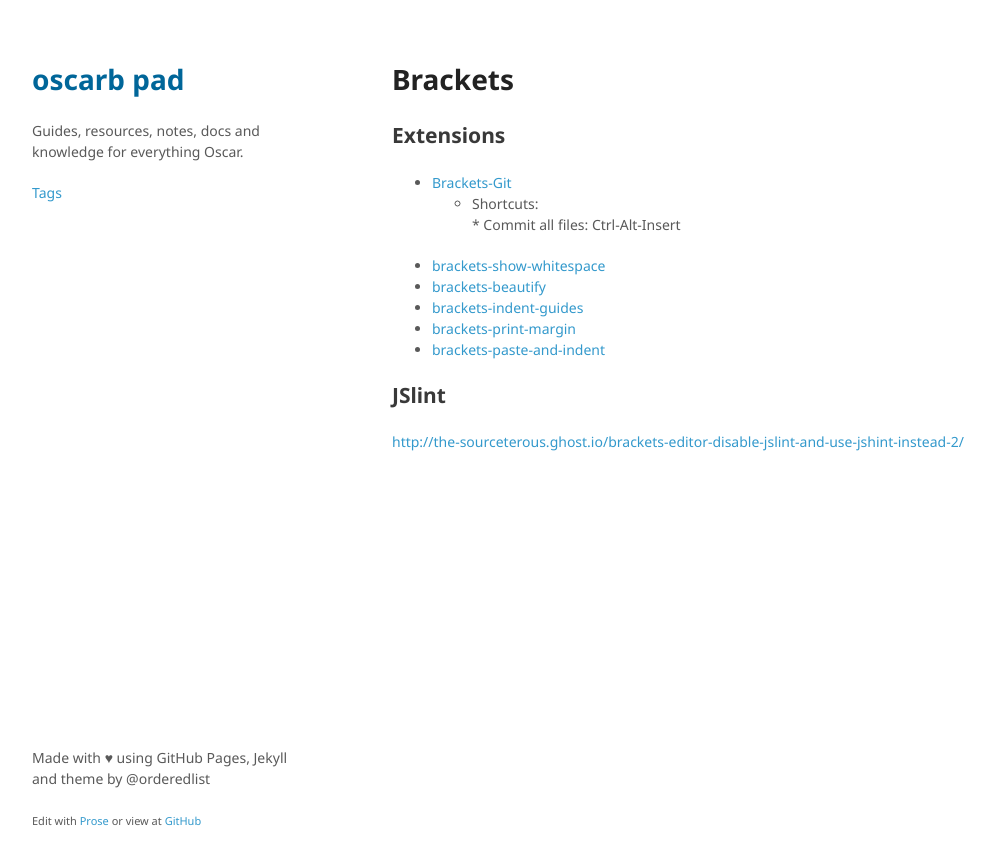
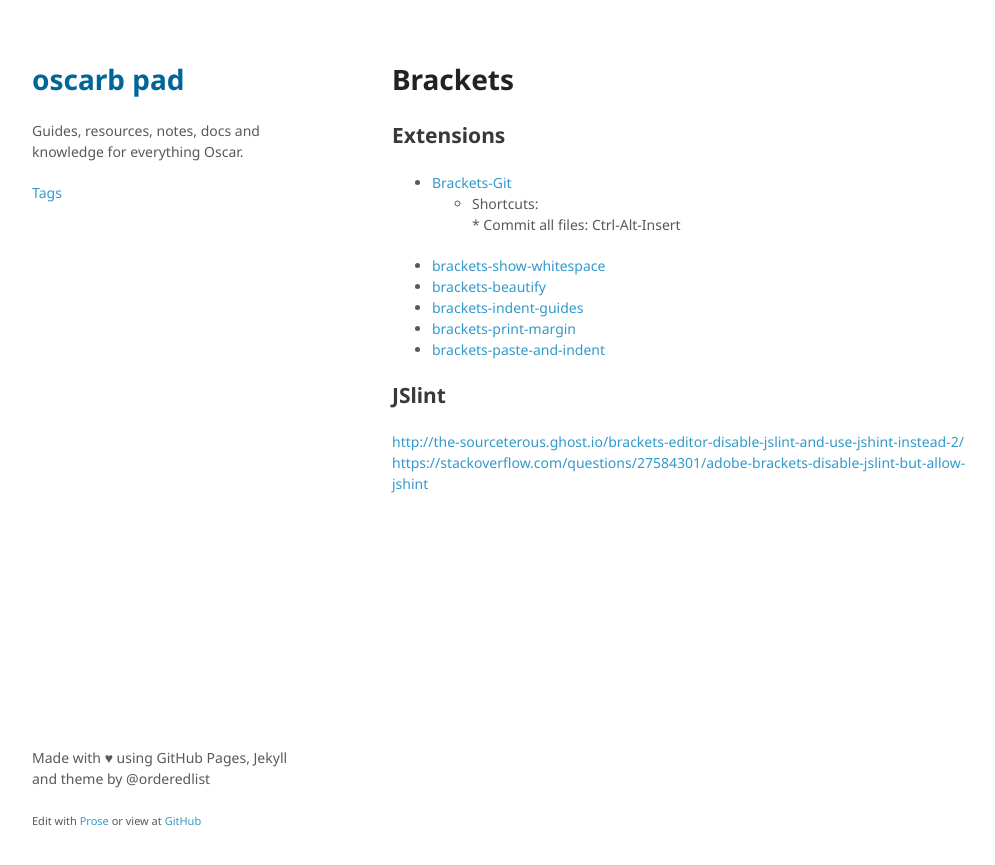
Before and after one commit to oscarb/pad, a Jekyll site: the page built from _docs/brackets.md, in a window 1280 px wide. Shown: the top 865 px of the page, without its empty margins (128-1123 px from the left). Built offline with Jekyll 4.4.1, drawn with Linux system fonts in a browser that asks for light colours; some web fonts are replaced; part of the change alters nothing that is shown.

Commit message:
Update brackets.md

```diff
--- a/_docs/brackets.md
+++ b/_docs/brackets.md
@@ -22,3 +22,4 @@ published: true
 ## JSlint
 
 http://the-sourceterous.ghost.io/brackets-editor-disable-jslint-and-use-jshint-instead-2/
+https://stackoverflow.com/questions/27584301/adobe-brackets-disable-jslint-but-allow-jshint
```
